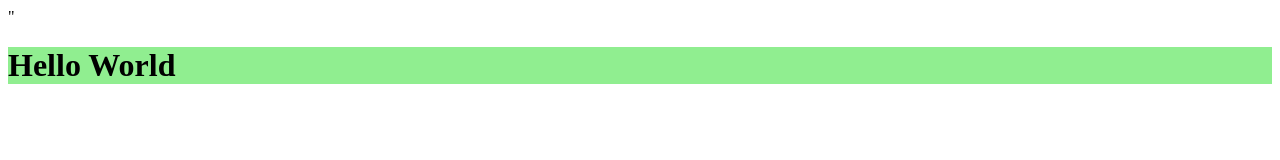
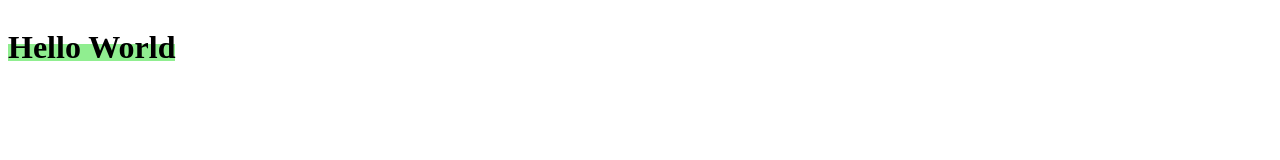
Before and after one commit to Sienna-Crofts/Sienna-Crofts.github.io, a plain HTML site: page flexbox.html in a window 1280 px wide. Drawn offline with Linux system fonts and the light colour scheme.

Commit message:
moving it

```diff
--- a/flex.css
+++ b/flex.css
@@ -1,3 +1,4 @@
 .yes {
+    display: ruby;
     background-color: lightgreen;
 }
--- a/flexbox.html
+++ b/flexbox.html
@@ -4,9 +4,9 @@
     <meta charset="UTF-8">
     <meta name="viewport" content="width=device-width, initial-scale=1.0">
     <title>Experimenting</title>
-    <link rel="stylesheet" href="flex.css">"
+    <link rel="stylesheet" href="flex.css">
     <div class="yes">
-        <h1>Hello World</h1>
+        <center><h1>Hello World</h1></center>
     </div>
 </head>
 <body>
```
